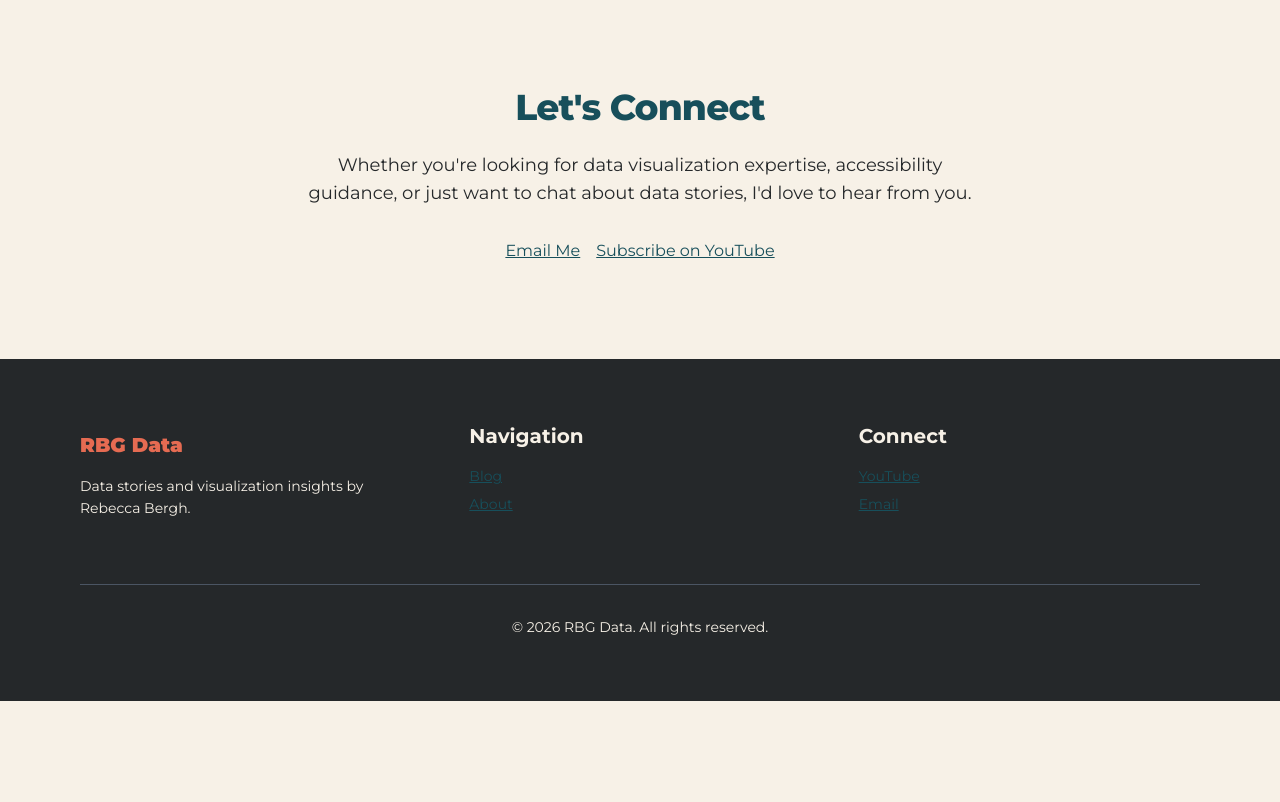
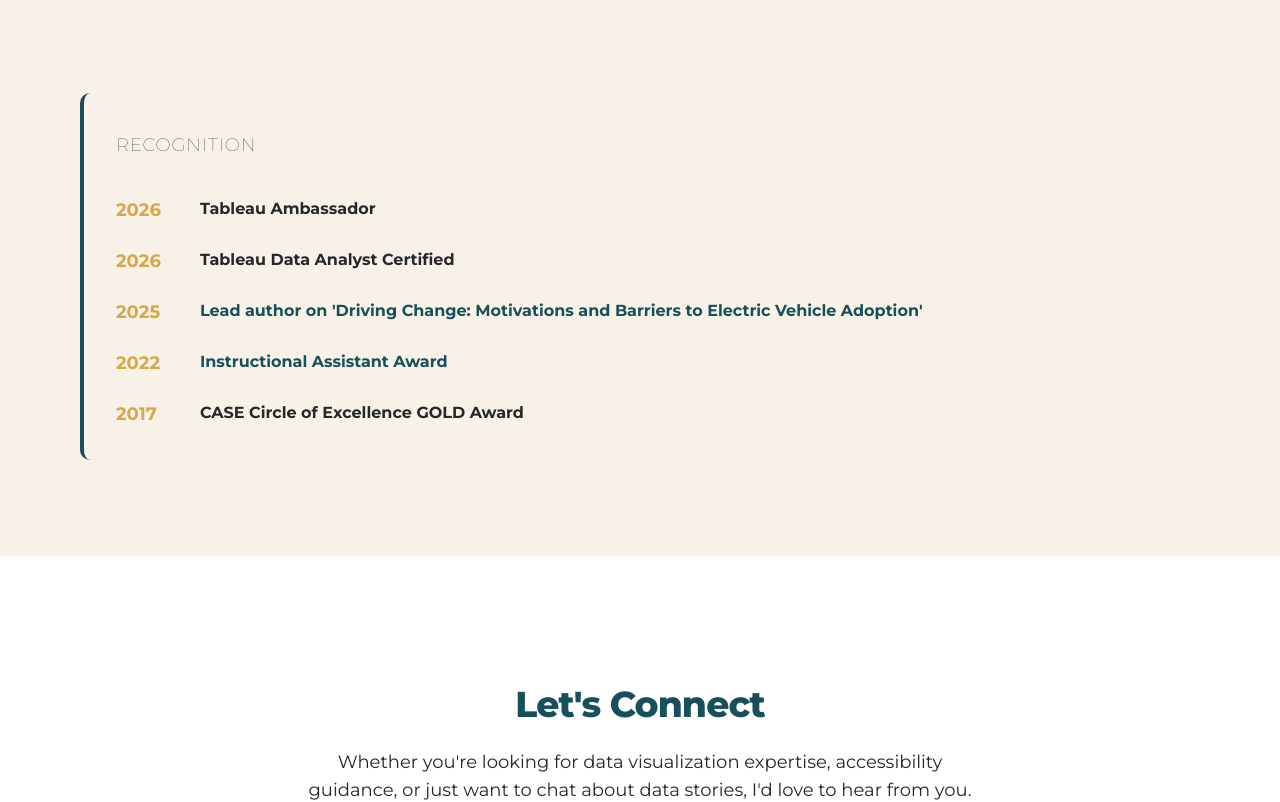
Before and after one commit to rlbergh/rbgdata, a Next.js app: page /rbgdata/about in a window 1280 px wide. Shown: the part 1620-2422 px from the top of the page. Before the commit the page ends 2321 px from the top, so only its background shows below. Built offline with nearby package versions, Linux system fonts and the light colour scheme.

Commit message:
Add recognition section

```diff
--- a/app/about/page.tsx
+++ b/app/about/page.tsx
@@ -1,4 +1,18 @@
 import Link from 'next/link';
+
+interface Recognition {
+  year: number;
+  title: string;
+  link?: string;
+}
+
+const recognitions: Recognition[] = [
+  {year: 2026, title: "Tableau Ambassador"},
+  {year: 2026, title: "Tableau Data Analyst Certified"},
+  {year: 2025, title: "Lead author on 'Driving Change: Motivations and Barriers to Electric Vehicle Adoption'", link: "https://bmrajournal.columbiasouthern.edu/index.php/bmra/article/view/10215/9303"},
+  {year: 2022, title: "Instructional Assistant Award", link: "https://www.pce.uw.edu/news-features/articles/2022-instructional-excellence-awards"},
+  {year: 2017, title: "CASE Circle of Excellence GOLD Award"},
+];
 
 export default function AboutPage() {
   return (
@@ -28,6 +42,18 @@
                 problem, <span className="text-coral font-bold">Build</span> the solution, and{' '}
                 <span className="text-coral font-bold">Validate</span> the result.
               </p>
+              <p className="mb-4">
+                I believe that good data visualization is more than just making charts look nice — it's about
+                making information accessible to everyone. I'm not an expert on all things data viz, there's
+                still much for me to learn. I would argue we are all still learning and there's always
+                something new to explore in the world of data visualization.
+              </p>
+              <p className="mb-4">My other hobbies include backpacking, photography, plant-keeping, graphic design
+                and trying most crafty things.
+              </p>
+              <p className="mb-4">
+                I hope to share my knowledge and passion for data through tutorials, tips, and resources.
+              </p>
 
             </div>
 
@@ -52,20 +78,6 @@
                 </li>
               </ul>
             </div>
-          </div>
-          <div className="container-max">
-            <p className="mb-4">
-                I believe that good data visualization is more than just making charts look nice — it's about
-                making information accessible to everyone. I'm not an expert on all things data viz, there's
-                still much for me to learn. I would argue we are all still learning and there's always
-                something new to explore in the world of data visualization.
-            </p>
-            <p className="mb-4">My other hobbies include backpacking, photography, plant-keeping, graphic design
-                and trying most crafty things.
-            </p>
-            <p className="mb-4">
-                I hope to share my knowledge and passion for data through tutorials, tips, and resources.
-            </p>
           </div>
 
           <div className="methodology-section">
@@ -98,6 +110,34 @@
       </section>
 
       <section className="section bg-cream">
+        <div className="container-max max-w-3xl">
+          <div className="recognition-section">
+            <h2 className="recognition-title">Recognition</h2>
+            {recognitions.length > 0 ? (
+              <div className="recognition-list">
+                {recognitions.map((recognition, index) => (
+                  <div key={index} className="recognition-item">
+                    <div className="recognition-year">{recognition.year}</div>
+                    <div className="recognition-content">
+                      {recognition.link ? (
+                        <a href={recognition.link} target="_blank" rel="noopener noreferrer" className="recognition-title-link">
+                          {recognition.title}
+                        </a>
+                      ) : (
+                        <span className="recognition-title-text">{recognition.title}</span>
+                      )}
+                    </div>
+                  </div>
+                ))}
+              </div>
+            ) : (
+              <p className="text-charcoal italic">Awards and recognitions will be featured here.</p>
+            )}
+          </div>
+        </div>
+      </section>
+
+      <section className="section bg-white">
         <div className="container-max text-center">
           <h2 className="text-teal mb-6">Let's Connect</h2>
           <p className="text-lg text-charcoal mb-8 max-w-2xl mx-auto">
--- a/globals.css
+++ b/globals.css
@@ -273,6 +273,76 @@
   }
 }
 
+/* Recognition Section */
+.recognition-section {
+  background: #f7f1e7;
+  padding: 2rem;
+  border-radius: 10px;
+  border-left: 4px solid #174f5b;
+}
+
+.recognition-title {
+  color: #25282a;
+  font-weight: 200;
+  text-transform: uppercase;
+  font-size: 1.125rem;
+  margin-top: 0;
+  margin-bottom: 2rem;
+  letter-spacing: 0.05em;
+}
+
+.recognition-list {
+  display: flex;
+  flex-direction: column;
+  gap: 1.5rem;
+}
+
+.recognition-item {
+  display: flex;
+  gap: 1.5rem;
+  align-items: flex-start;
+}
+
+.recognition-year {
+  font-weight: 700;
+  color: #D6a84B;
+  min-width: 60px;
+  font-size: 1.125rem;
+}
+
+.recognition-content {
+  flex: 1;
+}
+
+.recognition-title-link {
+  color: #174f5b;
+  font-weight: 600;
+  text-decoration: none;
+  border-bottom: 2px solid transparent;
+  transition: border-color 0.2s ease;
+}
+
+.recognition-title-link:hover {
+  border-bottom-color: #D6a84B;
+}
+
+.recognition-title-text {
+  color: #25282a;
+  font-weight: 600;
+  display: block;
+}
+
+@media (max-width: 768px) {
+  .recognition-item {
+    flex-direction: column;
+    gap: 0.5rem;
+  }
+
+  .recognition-year {
+    min-width: auto;
+  }
+}
+
 /* Focus states for accessibility */
 a:focus-visible,
 button:focus-visible {
```
